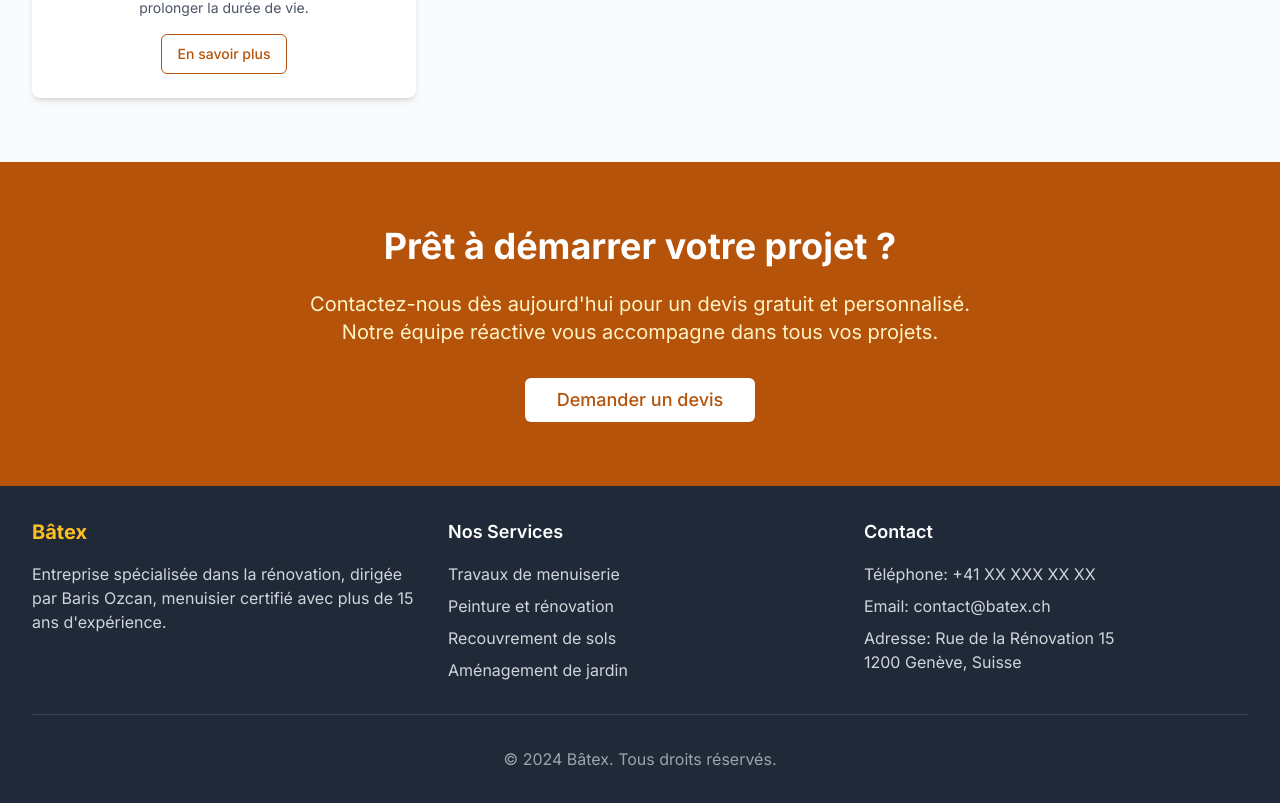
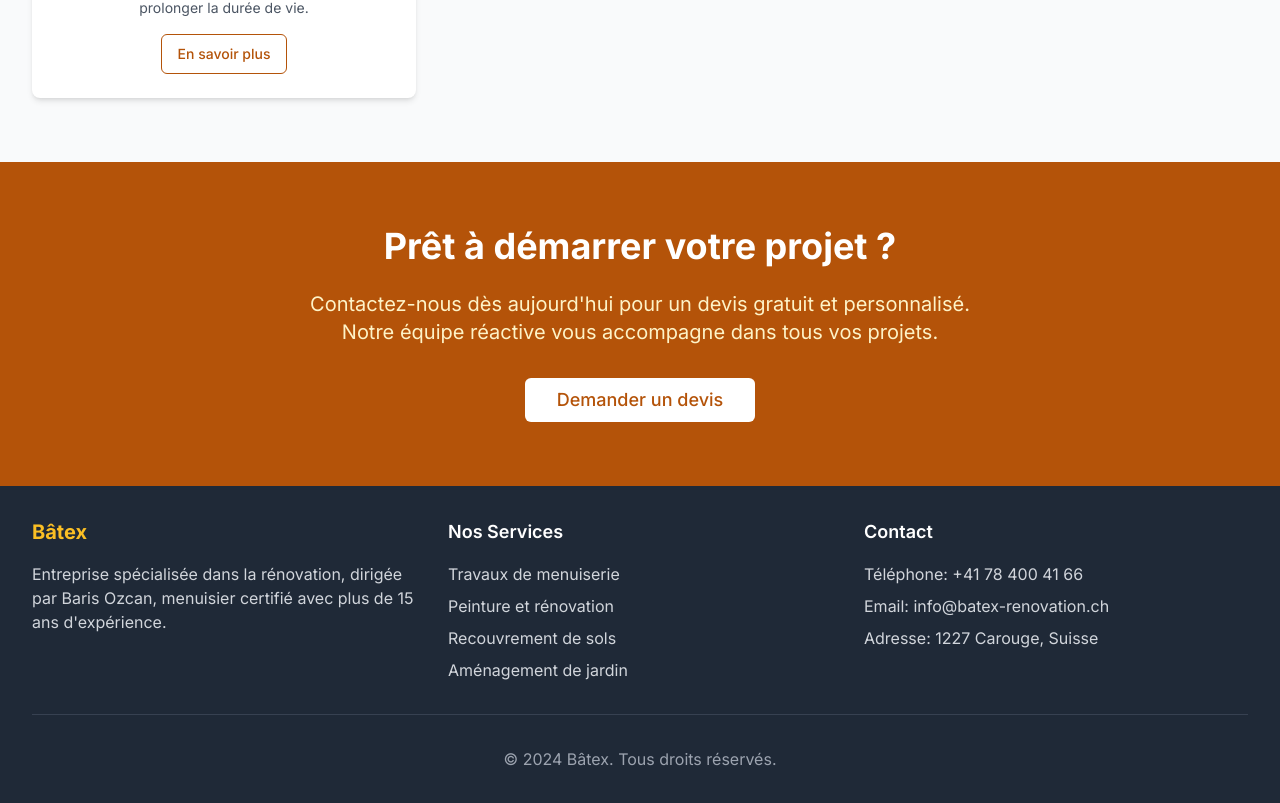
Before and after one commit to damsblt/batex, a React (Vite) app: page /#/ in a window 1280 px wide. Shown: the part 1905-2708 px from the top of the page. Built offline with nearby package versions, Linux system fonts and the light colour scheme.

Commit message:
Update address to 1227 Carouge everywhere

```diff
--- a/src/components/Footer.tsx
+++ b/src/components/Footer.tsx
@@ -1,4 +1,3 @@
-
 const Footer = () => {
   return (
     <footer className="bg-gray-800 text-white">
@@ -25,9 +24,9 @@ const Footer = () => {
           <div>
             <h4 className="text-lg font-semibold mb-4">Contact</h4>
             <div className="space-y-2 text-gray-300">
-              <p>Téléphone: +41 XX XXX XX XX</p>
-              <p>Email: contact@batex.ch</p>
-              <p>Adresse: Rue de la Rénovation 15<br />1200 Genève, Suisse</p>
+              <p>Téléphone: +41 78 400 41 66</p>
+              <p>Email: info@batex-renovation.ch</p>
+              <p>Adresse: 1227 Carouge, Suisse</p>
             </div>
           </div>
         </div>
--- a/src/pages/Contact.tsx
+++ b/src/pages/Contact.tsx
@@ -84,8 +84,7 @@ const Contact = () => {
                   <div>
                     <h3 className="font-semibold text-gray-900">Adresse</h3>
                     <p className="text-gray-600">
-                      Rue de la Rénovation 15<br />
-                      1200 Genève, Suisse
+                      1227 Carouge, Suisse
                     </p>
                   </div>
                 </div>
```
Also changed, not shown: 3 other files (tests, documents, lock files or other folders).
